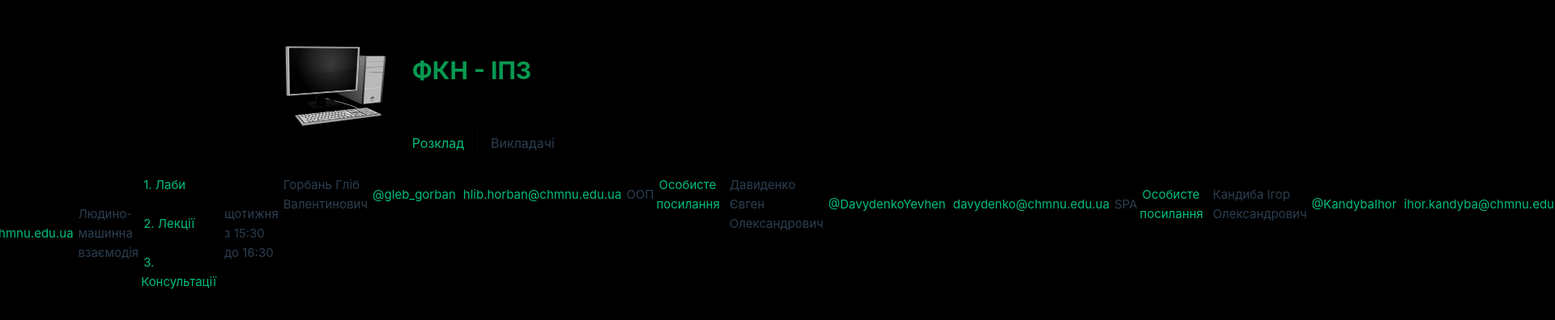
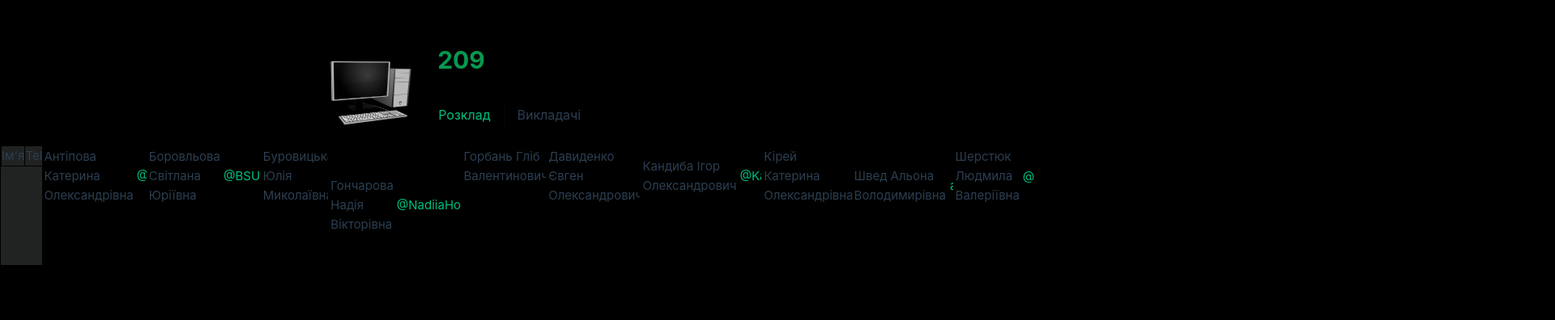
Before and after one commit to 2blexxn2/209rep, a Vue app: page /about in a window 1280 px wide. Shown: the top 396 px of the page at 81% size, 1920 px wide, since content can reach past the window. Built offline with nearby package versions, Linux system fonts and the light colour scheme.

Commit message:
fix response

```diff
--- a/src/App.vue
+++ b/src/App.vue
@@ -1,22 +1,23 @@
 <script setup lang="ts">
-import Navbar from './components/Navbar.vue';
-import { RouterLink, RouterView } from 'vue-router'
-import HelloWorld from './components/HelloWorld.vue'
+import Navbar from "./components/Navbar.vue";
+import { RouterLink, RouterView } from "vue-router";
+import HelloWorld from "./components/HelloWorld.vue";
 </script>
 
 <template>
-<Navbar/>
+	<Navbar />
 	<header>
-		<img alt="Vue logo" class="logo" src="@/assets/logo.svg" width="125" height="125" />
-
+		<div class="menu">
+			<img alt="Vue logo" class="logo" src="@/assets/logo.svg" width="100" height="100" />
 			<div class="wrapper">
 				<!-- 			<HelloWorld msg="ФКН" style="margin-top: 50px;"/>
 			<HelloWorld msg="ІПЗ" style="padding-top: 50px;"/> -->
-			<h1 >ФКН - ІПЗ</h1>
+				<h1>209</h1>
 				<nav class="nav1">
 					<RouterLink to="/">Розклад</RouterLink>
 					<RouterLink to="/about">Викладачі</RouterLink>
 				</nav>
+			</div>
 		</div>
 	</header>
 
@@ -24,22 +25,31 @@ import HelloWorld from './components/HelloWorld.vue'
 </template>
 
 <style scoped>
-h1{
+h1 {
 	color: rgb(7, 153, 80);
-padding-top: 50px;
 	font-weight: bold;
 }
-header {
-	line-height: 2.50;
+
+.menu {
 	display: flex;
 	justify-content: center;
 	align-items: center;
-	max-height: 100vh;
+}
+
+header {
+	padding-top: 50px;
+	display: flex;
+	align-content: center;
+	justify-content: center;
+	align-items: center;
+	width: 100%;
+	/* Змінено на 100% */
 }
 
 .logo {
-	display: block;
-	margin: 0 auto 2rem;
+	display: flex;
+	justify-content: center;
+	align-items: center;
 }
 
 .nav1 {
@@ -63,7 +73,7 @@ header {
 	border-left: 1px solid var(--color-border);
 }
 
-.nav1 a:first-of-type {
+.nav a:first-of-type {
 	border: 0;
 }
 
@@ -80,7 +90,6 @@ header {
 
 	header .wrapper {
 		display: flex;
-		place-items: flex-start;
 		flex-wrap: wrap;
 	}
 
@@ -91,9 +100,6 @@ header {
 
 		padding: 1rem 0;
 		margin-top: 1rem;
-		/* 	display: flex;
-		justify-content: center; */
 	}
 }
-
 </style>
--- /dev/null
+++ b/src/components/TheWelcome.vue
@@ -0,0 +1,88 @@
+<script setup>
+import WelcomeItem from './WelcomeItem.vue'
+import DocumentationIcon from './icons/IconDocumentation.vue'
+import ToolingIcon from './icons/IconTooling.vue'
+import EcosystemIcon from './icons/IconEcosystem.vue'
+import CommunityIcon from './icons/IconCommunity.vue'
+import SupportIcon from './icons/IconSupport.vue'
+</script>
+
+<template>
+  <WelcomeItem>
+    <template #icon>
+      <DocumentationIcon />
+    </template>
+    <template #heading>Documentation</template>
+
+    Vue’s
+    <a href="https://vuejs.org/" target="_blank" rel="noopener">official documentation</a>
+    provides you with all information you need to get started.
+  </WelcomeItem>
+
+  <WelcomeItem>
+    <template #icon>
+      <ToolingIcon />
+    </template>
+    <template #heading>Tooling</template>
+
+    This project is served and bundled with
+    <a href="https://vitejs.dev/guide/features.html" target="_blank" rel="noopener">Vite</a>. The
+    recommended IDE setup is
+    <a href="https://code.visualstudio.com/" target="_blank" rel="noopener">VSCode</a> +
+    <a href="https://github.com/johnsoncodehk/volar" target="_blank" rel="noopener">Volar</a>. If
+    you need to test your components and web pages, check out
+    <a href="https://www.cypress.io/" target="_blank" rel="noopener">Cypress</a> and
+    <a href="https://on.cypress.io/component" target="_blank" rel="noopener"
+      >Cypress Component Testing</a
+    >.
+
+    <br />
+
+    More instructions are available in <code>README.md</code>.
+  </WelcomeItem>
+
+  <WelcomeItem>
+    <template #icon>
+      <EcosystemIcon />
+    </template>
+    <template #heading>Ecosystem</template>
+
+    Get official tools and libraries for your project:
+    <a href="https://pinia.vuejs.org/" target="_blank" rel="noopener">Pinia</a>,
+    <a href="https://router.vuejs.org/" target="_blank" rel="noopener">Vue Router</a>,
+    <a href="https://test-utils.vuejs.org/" target="_blank" rel="noopener">Vue Test Utils</a>, and
+    <a href="https://github.com/vuejs/devtools" target="_blank" rel="noopener">Vue Dev Tools</a>. If
+    you need more resources, we suggest paying
+    <a href="https://github.com/vuejs/awesome-vue" target="_blank" rel="noopener">Awesome Vue</a>
+    a visit.
+  </WelcomeItem>
+
+  <WelcomeItem>
+    <template #icon>
+      <CommunityIcon />
+    </template>
+    <template #heading>Community</template>
+
+    Got stuck? Ask your question on
+    <a href="https://chat.vuejs.org" target="_blank" rel="noopener">Vue Land</a>, our official
+    Discord server, or
+    <a href="https://stackoverflow.com/questions/tagged/vue.js" target="_blank" rel="noopener"
+      >StackOverflow</a
+    >. You should also subscribe to
+    <a href="https://news.vuejs.org" target="_blank" rel="noopener">our mailing list</a> and follow
+    the official
+    <a href="https://twitter.com/vuejs" target="_blank" rel="noopener">@vuejs</a>
+    twitter account for latest news in the Vue world.
+  </WelcomeItem>
+
+  <WelcomeItem>
+    <template #icon>
+      <SupportIcon />
+    </template>
+    <template #heading>Support Vue</template>
+
+    As an independent project, Vue relies on community backing for its sustainability. You can help
+    us by
+    <a href="https://vuejs.org/sponsor/" target="_blank" rel="noopener">becoming a sponsor</a>.
+  </WelcomeItem>
+</template>
--- a/src/views/AboutView.vue
+++ b/src/views/AboutView.vue
@@ -115,7 +115,14 @@ h2{
 	display: flex;
 	justify-content: center;
 }
-
+@media  (max-width:1200px) {
+table{
+	width: 50%;
+}
+tr{
+	font-size: 10px;
+}
+}
 @media  (max-width:600px) {
 table{
 	width: 50%;
--- a/style.css
+++ b/style.css
@@ -0,0 +1,5 @@
+*{
+	padding: 0;
+	margin: 0;
+	overflow: hidden;
+}
```
Lines whose indentation alone changed are shown as unchanged.
